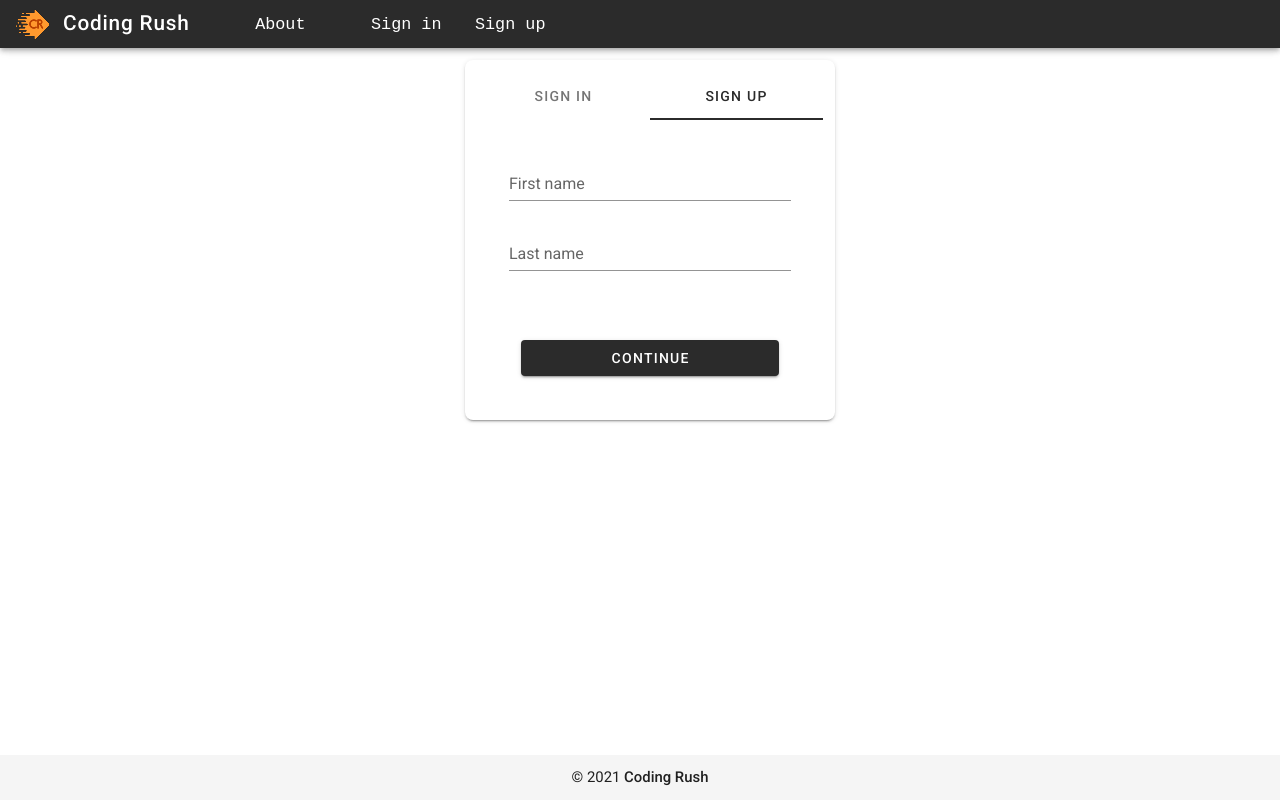
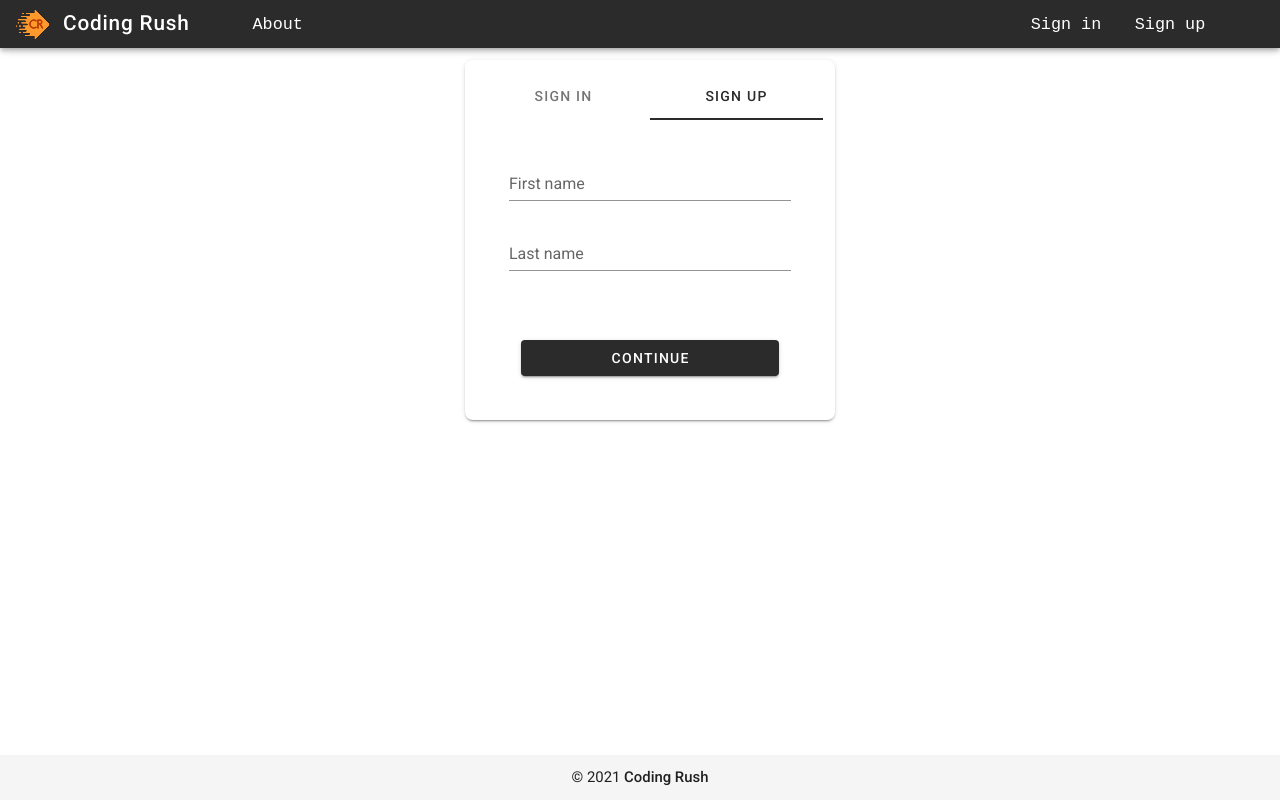
Before and after one commit to NightReal/coding-rush, a Vue app in the folder frontend/: page /signup in a window 1280 px wide. Built offline with nearby package versions, Linux system fonts and the light colour scheme.

Commit message:
[fix]: idk

```diff
--- a/frontend/src/components/Headers/Header.vue
+++ b/frontend/src/components/Headers/Header.vue
@@ -44,15 +44,21 @@
                 <v-btn @click="signOutDialog = true" text class="header-btn">Sign out</v-btn>
               </div>
             </div>
+            <div style="width: 5vw"></div>
+          </div>
+          <div v-else style="display: flex; align-items: center; width: 100%">
             <div style="width: 2.5vw"></div>
-          </div>
-          <div v-else
-               style="display: flex; align-items: center;">
-            <div style="width: 2.5vw"></div>
-            <v-btn @click="goto('/')" text class="header-btn">About</v-btn>
-            <div style="width: 2.5vw"></div>
-            <v-btn @click="goto('/signin')" text class="header-btn">Sign in</v-btn>
-            <v-btn @click="goto('/signup')" text class="header-btn">Sign up</v-btn>
+            <div style="display: flex; align-items: center; height: 100%;
+                        justify-content: space-between; width: 100%">
+              <div style="display: flex; align-items: center; height: 100%">
+                <v-btn @click="goto('/about')" text class="header-btn">About</v-btn>
+              </div>
+              <div style="display: flex; align-items: center; height: 100%">
+                <v-btn @click="goto('/signin')" text class="header-btn">Sign in</v-btn>
+                <v-btn @click="goto('/signup')" text class="header-btn">Sign up</v-btn>
+              </div>
+            </div>
+            <div style="width: 5vw"></div>
           </div>
         </div>
       </v-app-bar>
@@ -73,12 +79,8 @@ export default {
     };
   },
   methods: {
-    goto(item, reload) {
-      if (reload) {
-        this.$router.go(item);
-      } else {
-        this.$router.push(item).catch((e) => e);
-      }
+    goto(item) {
+      this.$router.push(item).catch((e) => e);
     },
     isAboutPage() {
       return this.$route.name === 'About';
@@ -88,7 +90,7 @@ export default {
     },
     signout() {
       this.$store.dispatch('logout')
-        .then(() => this.goto('/', true))
+        .then(() => this.goto('/'))
         // eslint-disable-next-line no-console
         .catch((err) => console.log(err));
     },
--- a/frontend/src/components/LoginForm/SignIn.vue
+++ b/frontend/src/components/LoginForm/SignIn.vue
@@ -63,7 +63,10 @@ export default {
       }
       this.loading = true;
       this.$store.dispatch('login', { username: this.username, password: this.password })
-        .then(() => (this.$route.path !== '/' ? this.$router.go('/') : {}))
+        .then(() => {
+          if (this.$route.path !== '/') this.$router.push('/');
+          else this.$router.go(0);
+        })
         .catch((err) => this.showSmthWrong(err))
         .then(() => { this.loading = false; });
     },
--- a/frontend/src/components/LoginForm/SignUp.vue
+++ b/frontend/src/components/LoginForm/SignUp.vue
@@ -264,7 +264,10 @@ export default {
               username: this.username,
               password: this.password,
             })
-            .then(() => (this.$route.path !== '/' ? this.$router.go('/') : {}))
+            .then(() => {
+              if (this.$route.path !== '/') this.$router.push('/');
+              else this.$router.go(0);
+            })
             .catch((err) => this.showSthWrong(err));
           this.loading = false;
         })
--- a/frontend/src/components/Profile/Profile.vue
+++ b/frontend/src/components/Profile/Profile.vue
@@ -9,7 +9,7 @@
         <div id="left-bar-info" style="display: flex; width: 100%;">
           <div id="pictureContainer">
             <img class="elevation-5" :src="picture ? picture : defaultPicture"
-                 @error="$event.target.src = defaultPicture"
+                 @error="$event.target.src = this.defaultPicture"
                  style="width: 100%;"/>
           </div>
           <div>
```
